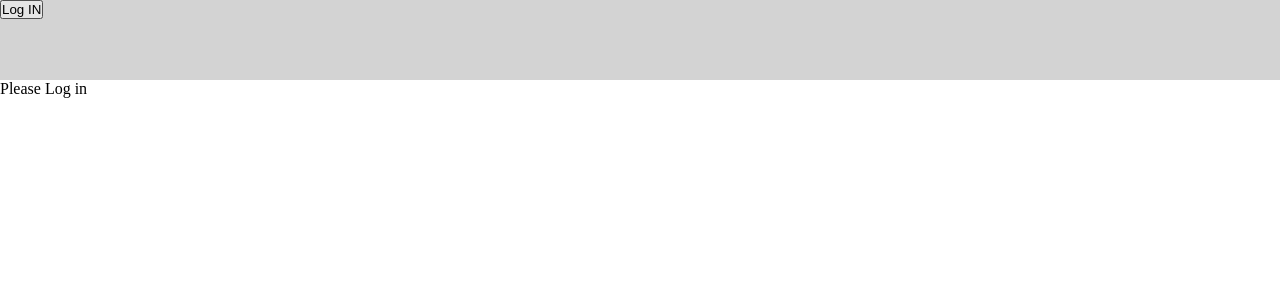
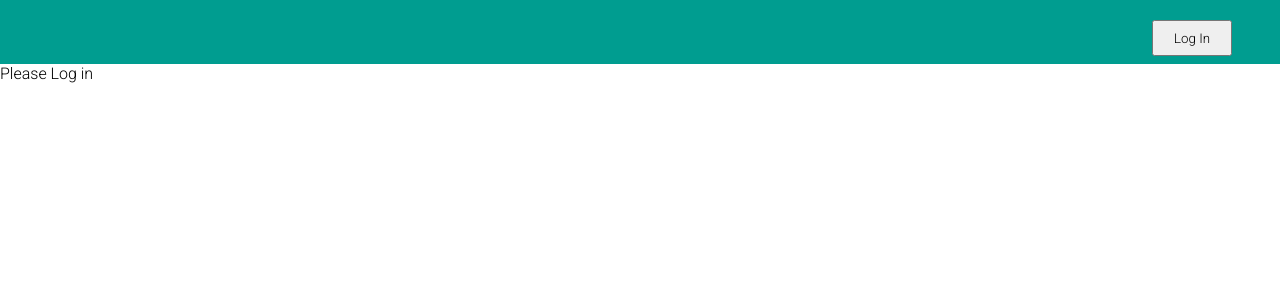
Before and after one commit to ShawnGB/u_admin, a React (Create React App) app: page /workshops in a window 1280 px wide. Shown: the top 300 px of the page. Built offline with nearby package versions, Linux system fonts and the light colour scheme.

Commit message:
Basic Nav styling

```diff
--- a/src/App.js
+++ b/src/App.js
@@ -1,5 +1,5 @@
 import React, { useContext } from "react";
-import { BrowserRouter as Router, Route } from "react-router-dom";
+import { BrowserRouter as Router } from "react-router-dom";
 
 import PrivateRoute from "./Components/01_Auth_Login/PrivateRoute";
 import { AuthContext } from "./Components/01_Auth_Login/AuthContext";
--- a/src/Components/Header.jsx
+++ b/src/Components/Header.jsx
@@ -6,22 +6,44 @@ import { NavLink } from "react-router-dom";
 export default function Header() {
   const [isAuth, setIsAuth] = useContext(AuthContext);
 
+  const activeStyle = {
+    color: "black",
+  };
+
   return (
-    <div
+    <div className="Header">
+      <input
+        name="log_in In"
+        type="button"
+        value={isAuth ? "Log Out" : "Log In"}
+        onClick={() => setIsAuth(!isAuth)}
         style={{
-        width: "100%",
-        backgroundColor: "lightgrey",
-        height: "80px",
+          width: "80px",
+          height: "36px",
+          position: "relative",
+          left: "90%",
+          top: "1.5em",
         }}
-    >
+      />
+      <div>
         {isAuth ? (
           <div>
-          <NavLink to="/">Dashboard</NavLink>
-          <NavLink to="/users">Users</NavLink>
-          <NavLink to="/workshops">Workshops</NavLink>
+            <NavLink className="NavLink" exact activeStyle={activeStyle} to="/">
+              Dashboard
+            </NavLink>
+            <NavLink className="NavLink" activeStyle={activeStyle} to="/users">
+              Users
+            </NavLink>
+            <NavLink
+              className="NavLink"
+              activeStyle={activeStyle}
+              to="/workshops"
+            >
+              Workshops
+            </NavLink>
           </div>
         ) : null}
-      <button onClick={() => setIsAuth(!isAuth)}>Log IN</button>
+      </div>
     </div>
   );
 }
--- a/src/index.css
+++ b/src/index.css
@@ -1,5 +1,25 @@
+@import url("https://fonts.googleapis.com/css2?family=Roboto:wght@300&display=swap");
+
 * {
   margin: 0;
   padding: 0;
-  box-sizing: border-box;
+  font-family: "Roboto", sans-serif;
 }
+
+input [type="button"] {
+  height: 20px;
+  background-color: #009d90;
+}
+
+.Header {
+  height: 4em;
+  width: 100vw;
+  background-color: #009d90;
+}
+
+.NavLink {
+  text-decoration: none;
+  margin: 0.7em;
+  height: 36px;
+  color: #ffffff;
+}
```
Lines whose indentation alone changed are shown as unchanged.
